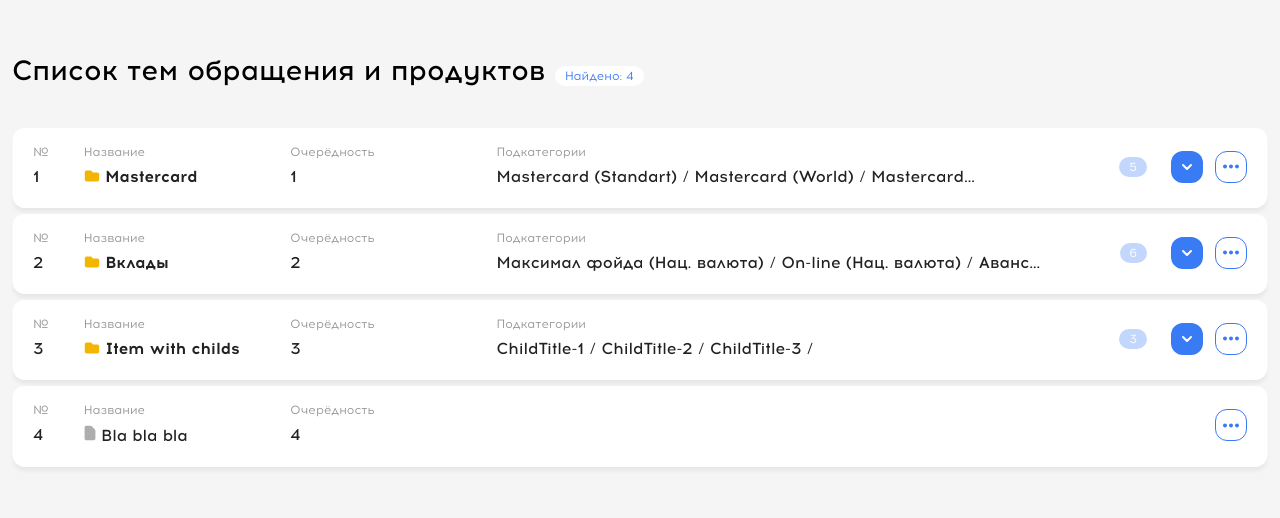
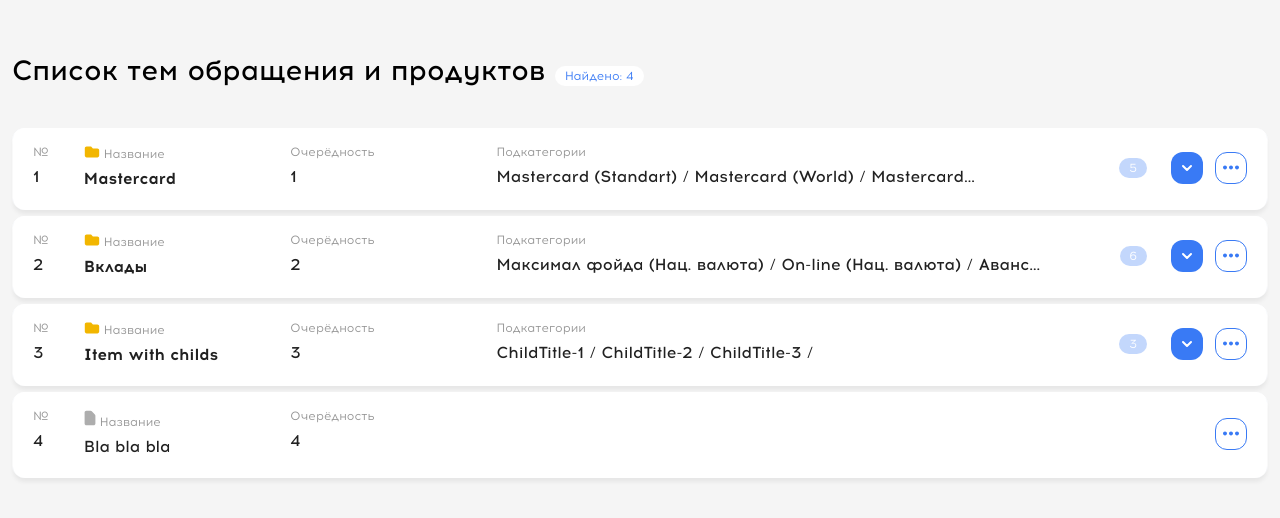
Before and after one commit to Proxx07/Drag-and-drop, a Vue app: page / in a window 1280 px wide. Shown: the part 148-666 px from the top of the page. Built offline with nearby package versions, Linux system fonts and the light colour scheme.

Commit message:
[DONE] Refactoring

```diff
--- a/src/App.vue
+++ b/src/App.vue
@@ -34,6 +34,6 @@ h1 {
   display: flex;
   flex-direction: column;
   gap: 4rem;
-  padding: 25vh 1.2rem 0;
+  padding: 25vh 1.2rem 25vh;
 }
 </style>
--- a/src/components/VAccordionHeader.vue
+++ b/src/components/VAccordionHeader.vue
@@ -1,73 +1,38 @@
 <script setup lang="ts">
-import {computed, ref} from "vue";
-import {folder, file, arrow, dots} from "@/assets/icons";
+import {arrow, dots} from "@/assets/icons";
+import {useAccordionHeader, type IProps, type IEmits} from "@/composables/useAccordionHeader";
 
-import type {IAccordionItem} from "@/types";
+const props = defineProps<IProps>();
+const emit = defineEmits<IEmits>();
 
-const props = defineProps<{
-  openedIndex?: number
-  index: string
-  name: string
-  order: number
-  folders?: IAccordionItem[]
-}>();
+const {
+  isDropdownOpened,
+  headings,
 
-const emit = defineEmits<{
-  (e: 'update:openedIndex', index: number | string | null): void
-  (e: 'delete', index: string): void
-  (e: 'edit', index: string): void
-}>()
-
-const folderNames = props.folders ? computed(() => props.folders?.reduce((acc, {title}) => acc + title + ' / ', "")) : ""
-
-const nameIcon = computed(() => props.folders ? folder : file)
-
-const dropdown = ref(false);
-
-const arrowClickHandler = (index: number | string) => {
-  const value = props.openedIndex === index ? null : index
-  emit('update:openedIndex', value)
-}
-
-const editHandler = (index: string) => {
-  dropdown.value = false
-  emit('edit', index)
-}
-const deleteHandler = (index: string) => {
-  dropdown.value = false
-  emit('delete', index)
-}
+  toggleDropdown,
+  closeDropdown,
+  arrowClickHandler,
+  editHandler,
+  deleteHandler
+} = useAccordionHeader(props, emit);
 </script>
 
 <template>
   <div :class="['accordion__item-title', openedIndex === order - 1 && 'opened']">
-    <div class="number">
-      <div class="title">№</div>
-      <div class="value">{{index}}</div>
-    </div>
 
-    <div class="name">
-      <div class="title">Название</div>
-      <div :class="['value', folders?.length && 'bold']">
-        <v-icon class="no-fill" :icon="nameIcon"/>
-        {{name}}
+    <div class="item" v-for="item in headings" :key="item.name">
+      <div class="title" v-if="item.value">
+        <v-icon v-if="item.icon" class="no-fill" :icon="item.icon"/>
+        {{item.name}}
       </div>
-    </div>
 
-    <div class="order">
-      <div class="title">Очерёдность</div>
-      <div class="value">{{order}}</div>
-    </div>
-
-    <div class="folders">
-      <div class="title" v-if="folderNames">Подкатегории</div>
-      <div class="value" v-if="folderNames">
-        {{folderNames}}
+      <div :class="['value', item.boldName && 'bold']" v-if="item.value">
+        {{item.value}}
       </div>
     </div>
 
     <div class="actions">
-      <v-chip v-if="props.folders?.length" :text="props.folders.length" type="secondary"/>
+      <v-chip v-if="folders?.length" :text="folders.length" type="secondary"/>
       <span/>
       <v-button
           v-if="folders?.length"
@@ -76,10 +41,10 @@ const deleteHandler = (index: string) => {
           @click="arrowClickHandler(order - 1)"
       />
 
-      <div class="dropdown-wrapper" v-outside-click="() => dropdown = false">
-        <v-button :class="['secondary', dropdown && 'active']" :icon="dots" @click="dropdown = !dropdown"/>
+      <div class="dropdown-wrapper" v-outside-click="closeDropdown">
+        <v-button :class="['secondary', isDropdownOpened && 'active']" :icon="dots" @click="toggleDropdown"/>
         <Transition name="fade">
-          <v-dropdown v-if="dropdown">
+          <v-dropdown v-if="isDropdownOpened">
             <v-dropdown-item @click="editHandler(index)"> Редактировать </v-dropdown-item>
             <v-dropdown-item @click="deleteHandler(index)"> Удалить </v-dropdown-item>
           </v-dropdown>
--- /dev/null
+++ b/src/composables/UI/useDropDown.ts
@@ -0,0 +1,19 @@
+import {ref} from "vue";
+
+export const useDropDown = () => {
+  const isDropdownOpened = ref<boolean>(false);
+
+  const toggleDropdown = () => {
+    isDropdownOpened.value = !isDropdownOpened.value
+  }
+
+  const closeDropdown = () => {
+    isDropdownOpened.value = false
+  }
+
+  return {
+    isDropdownOpened,
+    closeDropdown,
+    toggleDropdown,
+  }
+}
--- /dev/null
+++ b/src/composables/useAccordionHeader.ts
@@ -0,0 +1,84 @@
+import {computed} from "vue";
+import {folder, file} from "@/assets/icons";
+import type {IAccordionHeadings, IAccordionItem} from "@/types";
+
+import {useDropDown} from "@/composables/UI/useDropDown";
+
+export interface IProps {
+  openedIndex?: number
+  index: string
+  name: string
+  order: number
+  folders?: IAccordionItem[]
+}
+
+export interface IEmits {
+  (e: 'update:openedIndex', index: number | string | null): void
+  (e: 'delete', index: string): void
+  (e: 'edit', index: string): void
+}
+
+export const useAccordionHeader = (props: IProps, emit: IEmits) => {
+  const {isDropdownOpened, closeDropdown, toggleDropdown} = useDropDown()
+
+  const hasChild = computed(() => Array.isArray(props.folders) && props.folders.length > 0)
+
+  const nameIcon = computed(() => hasChild.value ? folder : file)
+
+  const folderNames = computed<string>(() => {
+    return props.folders && hasChild.value ? props.folders?.reduce((acc, {title}) => acc + title + ' / ', "") : ""
+  });
+
+  const headings = computed<IAccordionHeadings[]>(() => {
+    return [
+      {
+        name: '№',
+        value: props.index
+      },
+
+      {
+        name: 'Название',
+        value: props.name,
+        icon: nameIcon.value,
+        boldName: hasChild.value
+      },
+
+      {
+        name: "Очерёдность",
+        value: props.order
+      },
+
+      {
+        name: "Подкатегории",
+        value: folderNames.value
+      }
+    ]
+  })
+
+  const arrowClickHandler = (index: number | string) => {
+    const value = props.openedIndex === index ? null : index
+    emit('update:openedIndex', value)
+  }
+
+  const editHandler = (index: string) => {
+    closeDropdown()
+    emit('edit', index)
+  }
+  const deleteHandler = (index: string) => {
+    closeDropdown()
+    emit('delete', index)
+  }
+
+  return {
+    nameIcon,
+    folderNames,
+    isDropdownOpened,
+    headings,
+
+    toggleDropdown,
+    closeDropdown,
+    arrowClickHandler,
+    editHandler,
+    deleteHandler
+  }
+}
```
Also changed, not shown: src/types/index.ts (+7 -0 lines), 5 other files (tests, documents, lock files or other folders).
